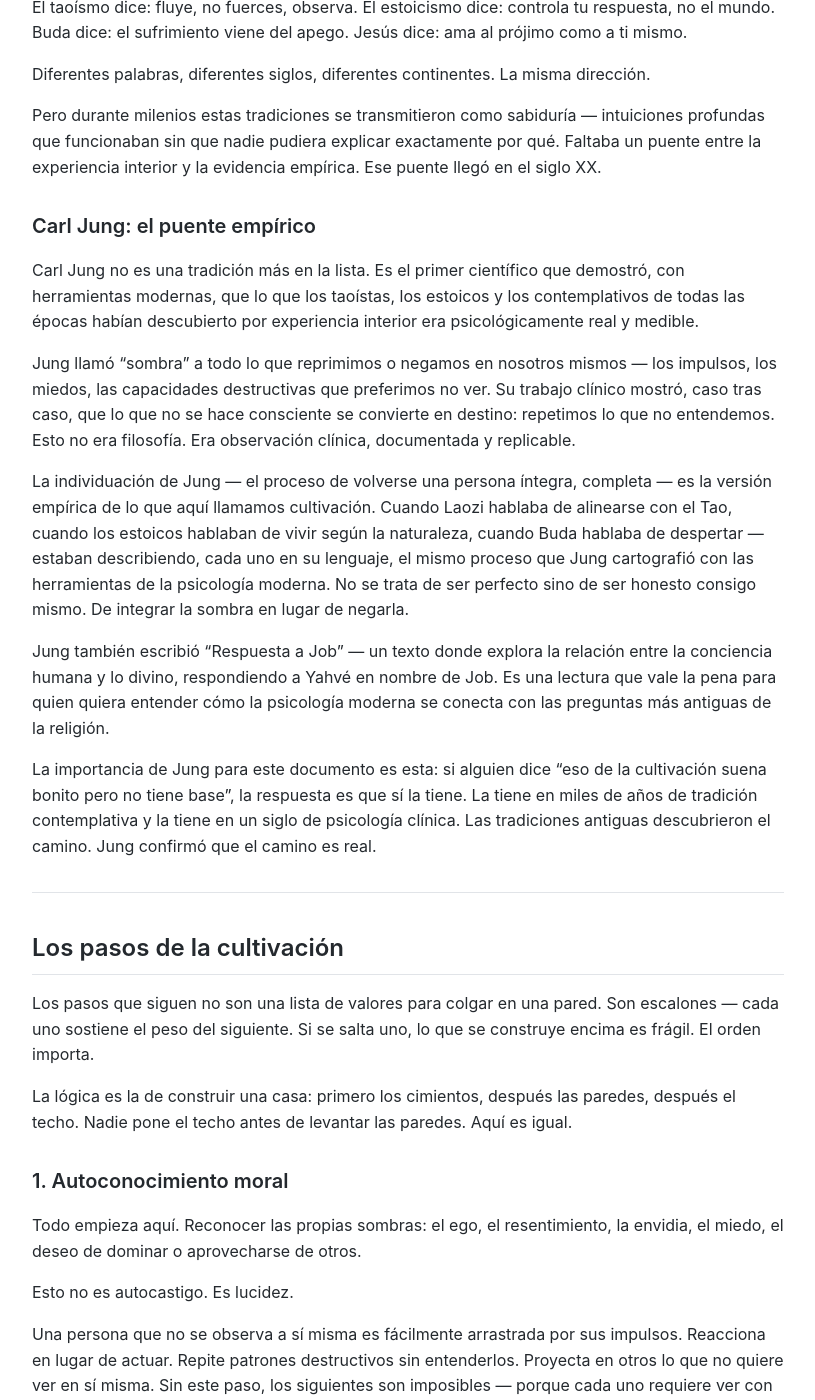
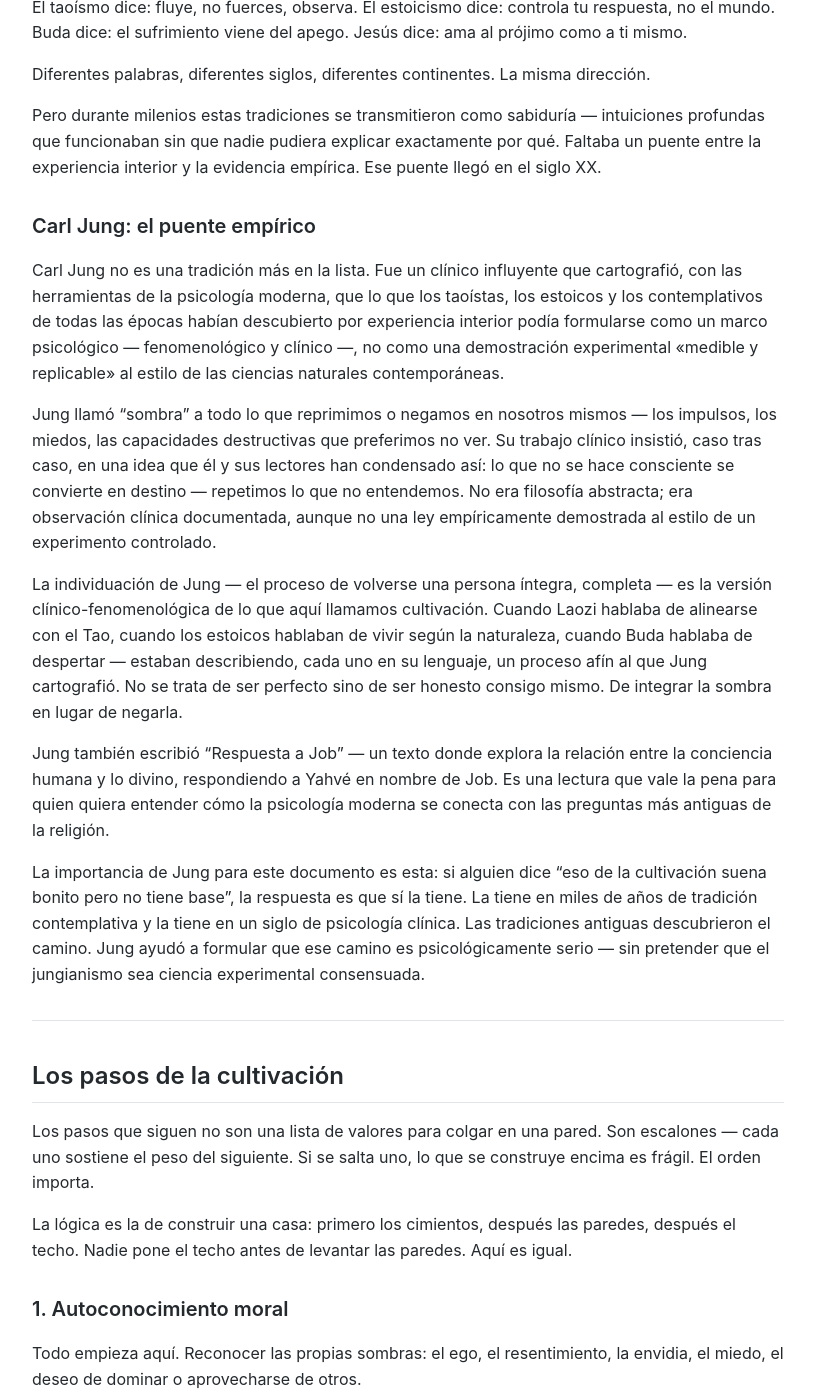
Before and after one commit to axeladriant/venezuela, a Jekyll site: the page built from cultivacion.md, in a window 1280 px wide and 1400 px high, scrolled down 1913 px. Shown: the whole window, without its empty margins (232-1047 px from the left). Built offline with Jekyll 4.4.1, drawn with Linux system fonts in a browser that asks for light colours; our own code applies the rules of GitHub Pages for plain Markdown files; some of the changed text lies outside the part shown.

Commit message:
fix(fact-check): Jung overclaim + Uslar culture extension

```diff
--- a/cultivacion.md
+++ b/cultivacion.md
@@ -48,15 +48,15 @@ Pero durante milenios estas tradiciones se transmitieron como sabiduría — int
 
 ### Carl Jung: el puente empírico
 
-Carl Jung no es una tradición más en la lista. Es el primer científico que demostró, con herramientas modernas, que lo que los taoístas, los estoicos y los contemplativos de todas las épocas habían descubierto por experiencia interior era psicológicamente real y medible.
+Carl Jung no es una tradición más en la lista. Fue un clínico influyente que cartografió, con las herramientas de la psicología moderna, que lo que los taoístas, los estoicos y los contemplativos de todas las épocas habían descubierto por experiencia interior podía formularse como un marco psicológico — fenomenológico y clínico —, no como una demostración experimental «medible y replicable» al estilo de las ciencias naturales contemporáneas.
 
-Jung llamó "sombra" a todo lo que reprimimos o negamos en nosotros mismos — los impulsos, los miedos, las capacidades destructivas que preferimos no ver. Su trabajo clínico mostró, caso tras caso, que lo que no se hace consciente se convierte en destino: repetimos lo que no entendemos. Esto no era filosofía. Era observación clínica, documentada y replicable.
+Jung llamó "sombra" a todo lo que reprimimos o negamos en nosotros mismos — los impulsos, los miedos, las capacidades destructivas que preferimos no ver. Su trabajo clínico insistió, caso tras caso, en una idea que él y sus lectores han condensado así: lo que no se hace consciente se convierte en destino — repetimos lo que no entendemos. No era filosofía abstracta; era observación clínica documentada, aunque no una ley empíricamente demostrada al estilo de un experimento controlado.
 
-La individuación de Jung — el proceso de volverse una persona íntegra, completa — es la versión empírica de lo que aquí llamamos cultivación. Cuando Laozi hablaba de alinearse con el Tao, cuando los estoicos hablaban de vivir según la naturaleza, cuando Buda hablaba de despertar — estaban describiendo, cada uno en su lenguaje, el mismo proceso que Jung cartografió con las herramientas de la psicología moderna. No se trata de ser perfecto sino de ser honesto consigo mismo. De integrar la sombra en lugar de negarla.
+La individuación de Jung — el proceso de volverse una persona íntegra, completa — es la versión clínico-fenomenológica de lo que aquí llamamos cultivación. Cuando Laozi hablaba de alinearse con el Tao, cuando los estoicos hablaban de vivir según la naturaleza, cuando Buda hablaba de despertar — estaban describiendo, cada uno en su lenguaje, un proceso afín al que Jung cartografió. No se trata de ser perfecto sino de ser honesto consigo mismo. De integrar la sombra en lugar de negarla.
 
 Jung también escribió "Respuesta a Job" — un texto donde explora la relación entre la conciencia humana y lo divino, respondiendo a Yahvé en nombre de Job. Es una lectura que vale la pena para quien quiera entender cómo la psicología moderna se conecta con las preguntas más antiguas de la religión.
 
-La importancia de Jung para este documento es esta: si alguien dice "eso de la cultivación suena bonito pero no tiene base", la respuesta es que sí la tiene. La tiene en miles de años de tradición contemplativa y la tiene en un siglo de psicología clínica. Las tradiciones antiguas descubrieron el camino. Jung confirmó que el camino es real.
+La importancia de Jung para este documento es esta: si alguien dice "eso de la cultivación suena bonito pero no tiene base", la respuesta es que sí la tiene. La tiene en miles de años de tradición contemplativa y la tiene en un siglo de psicología clínica. Las tradiciones antiguas descubrieron el camino. Jung ayudó a formular que ese camino es psicológicamente serio — sin pretender que el jungianismo sea ciencia experimental consensuada.
 
 ---
 
```
Also changed, not shown: other parts of cultivacion.md (+1 -1 lines).
